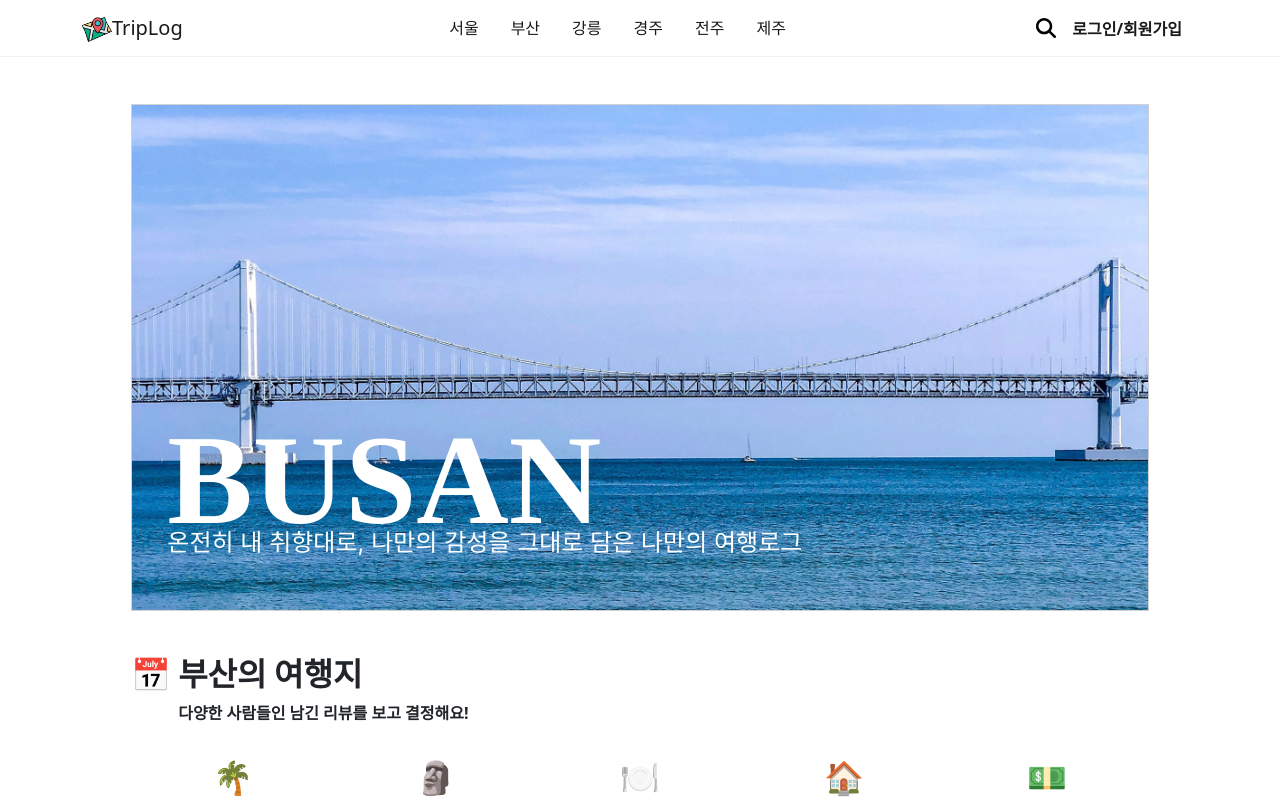
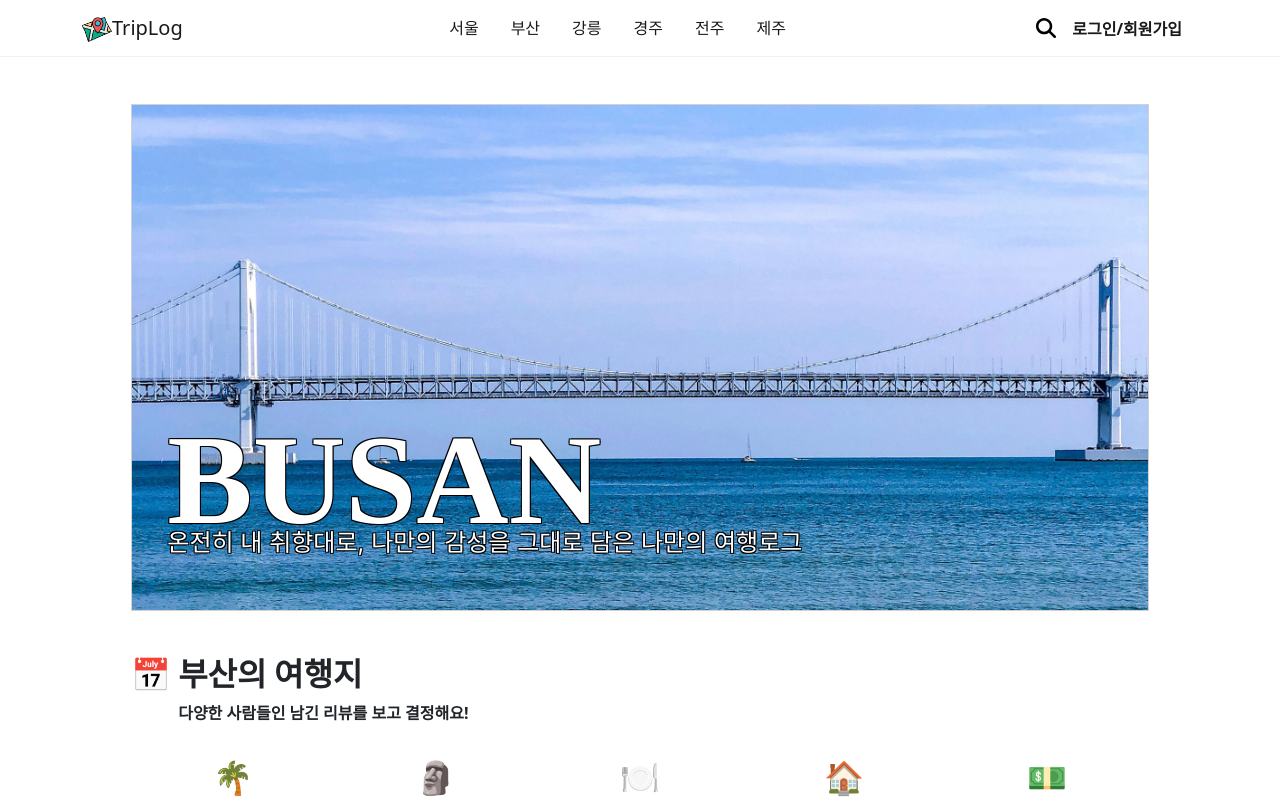
Before and after one commit to bokjunwoo/-wanted-pre-onboarding-challenge-fe-ts, a Next.js app: page /submain/busan in a window 1280 px wide. Shown: the top 800 px of the page. Built offline with nearby package versions, Linux system fonts and the light colour scheme; no server answers.

Commit message:
design : text-shadow 추가

```diff
--- a/components/submain/SubTitleImage.tsx
+++ b/components/submain/SubTitleImage.tsx
@@ -27,6 +27,8 @@ const AreaName = styled.p`
   font: 8rem/1 'ChosunBg';
   font-weight: bold;
   margin: 30% 2% 0 2%;
+  text-shadow: -1px -1px 0 black, 1px -1px 0 black, -1px 1px 0 black,
+    1px 1px 0 black;
 
   @media screen and (max-width: 1200px) {
     font: 8rem/1 'ChosunBg';
@@ -70,33 +72,28 @@ const Areatext = styled.p`
   font-size: 1.5rem;
   font-family: Inter;
   margin: -2% 2% 0 2%;
+  text-shadow: -1px -1px 0 black, 1px -1px 0 black, -1px 1px 0 black,
+    1px 1px 0 black;
 
   @media screen and (max-width: 1200px) {
     font: 1.4rem/1.5 ‘Inter’;
-    margin: -2% 2% 0 2%;
   }
   @media screen and (max-width: 991px) {
     font: 1.2rem/1.5 ‘Inter’;
-    margin: -2% 2% 0 2%;
   }
   @media screen and (max-width: 767px) {
     font: 1rem/1.5 ‘Inter’;
-    margin: -2% 2% 0 2%;
   }
   @media screen and (max-width: 575px) {
     font: 0.9rem/1.5 ‘Inter’;
-    margin: -2% 2% 0 2%;
   }
   @media screen and (max-width: 480px) {
     font: 0.8rem/1 'ChosunBg';
-    margin: -2% 2% 0 2%;
   }
   @media screen and (max-width: 440px) {
     font: 0.7rem/1 'ChosunBg';
-    margin: -2% 2% 0 2%;
   }
   @media screen and (max-width: 390px) {
     font: 0.7rem/1 'ChosunBg';
-    margin: -2% 2% 0 2%;
   }
 `;
```
